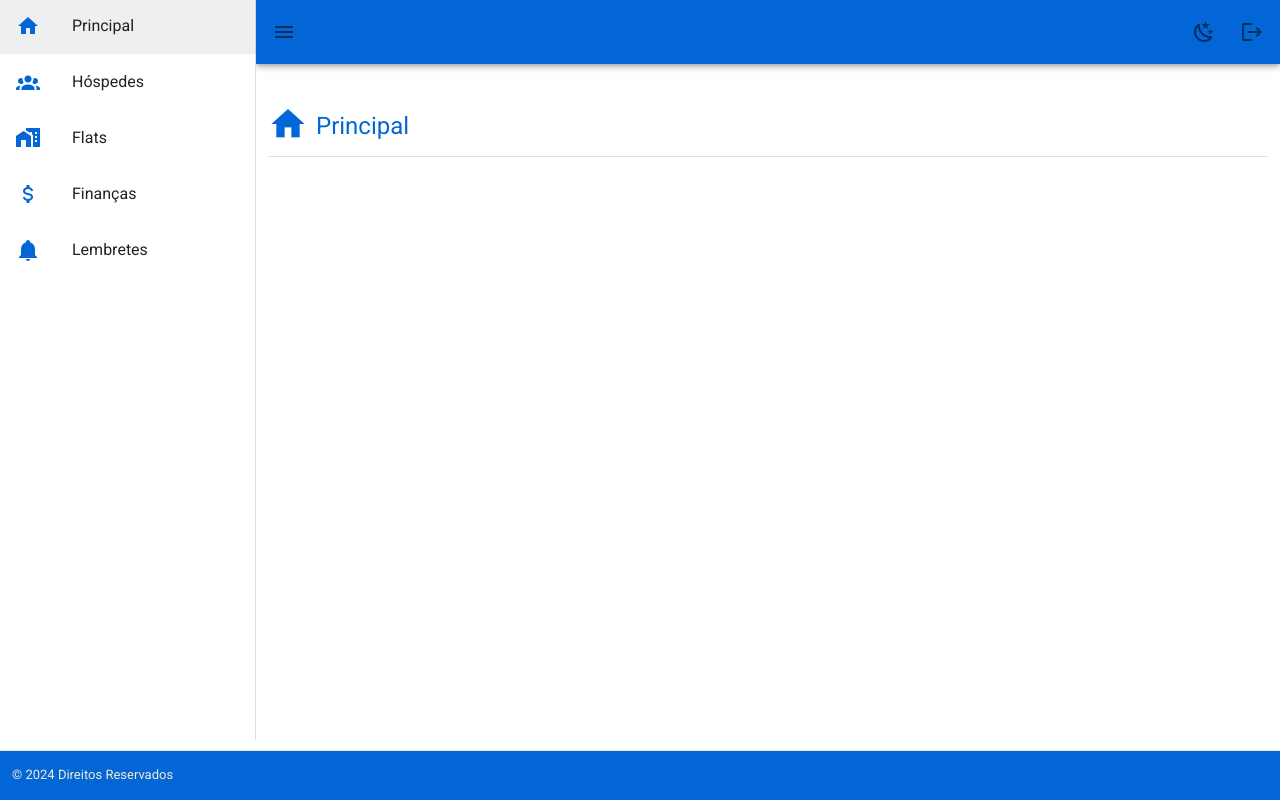
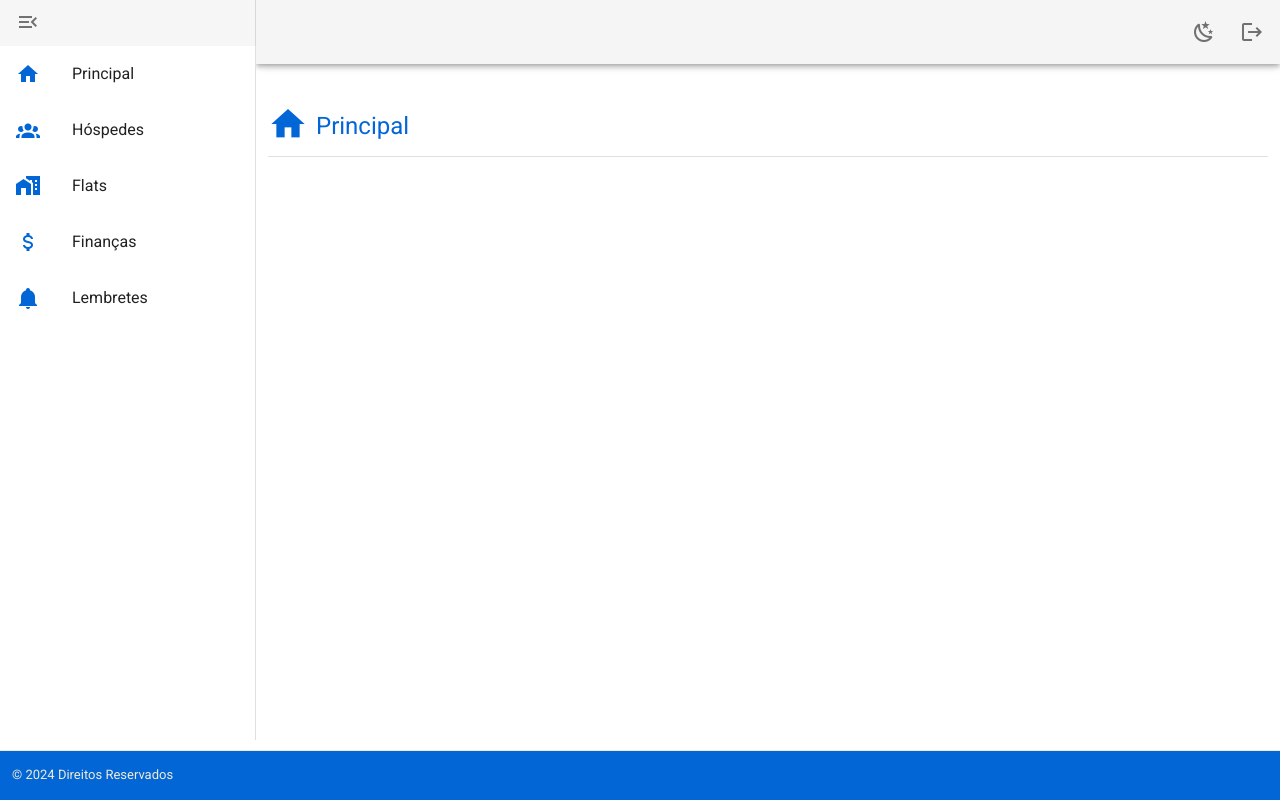
Before and after one commit to eduesplinio/administrador-vue-hospedes-financeiro, a Vue app: page / in a window 1280 px wide. Built offline with nearby package versions, Linux system fonts and the light colour scheme.

Commit message:
modifica menu lateral

```diff
--- a/src/App.vue
+++ b/src/App.vue
@@ -1,8 +1,7 @@
 <template>
   <v-app>
     <!-- Barra de Navegação Superior -->
-    <v-app-bar app color="primary">
-      <v-app-bar-nav-icon @click="toggleDrawer"></v-app-bar-nav-icon>
+    <v-app-bar app color="">
       <v-spacer></v-spacer>
       <v-btn icon @click="toggleDarkTheme">
         <v-icon>{{
@@ -22,6 +21,9 @@
       class="my-drawer"
     >
       <v-list>
+        <v-list-item @click="toggleDrawer">
+          <v-icon>{{ drawer ? "mdi-menu-open" : "mdi-menu-close" }}</v-icon>
+        </v-list-item>
         <v-list-item
           :class="{ 'selected-item': isSelected('/') }"
           @click="navigateTo('/')"
@@ -233,7 +235,10 @@ export default {
 
 <style scoped>
 .my-drawer {
-  top: -10px !important;
+  margin-top: -10px;
+  display: flex;
+  flex-direction: column;
+  justify-content: space-between;
 }
 
 .footer-content {
@@ -286,15 +291,15 @@ export default {
 
 /* Estilo para hover e item selecionado */
 .v-list-item {
-  transition: background-color 0.3s ease;
+  transition: none;
 }
 
 .v-list-item:hover {
-  background-color: var(--tertiary-color);
+  transition: none;
 }
 
 .selected-item {
-  background-color: #e0e0e0; /* Cor de fundo ao passar o mouse */
+  transition: none;
 }
 .v-list-item {
   transition: none; /* Desativa transições ao clicar */
--- a/vue.config.js
+++ b/vue.config.js
@@ -26,8 +26,11 @@ module.exports = defineConfig({
     'vuetify'
   ],
   devServer: {
+    https: true,
     open: true,
-    server: true,
+    server: {
+      type: 'https',
+    },
     historyApiFallback: true,
   }
 });
```
Also changed, not shown: 1 other file (tests, documents, lock files or other folders).
